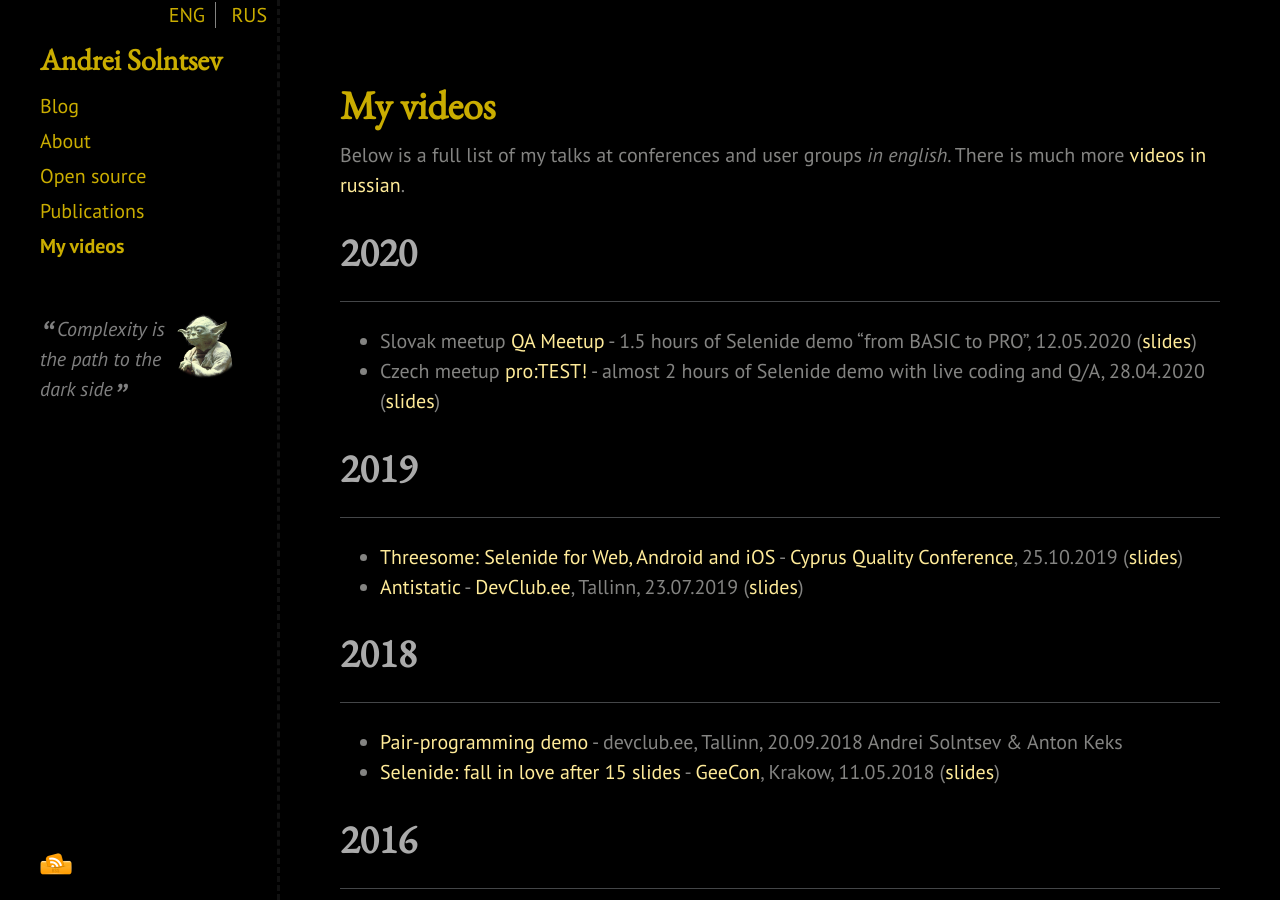
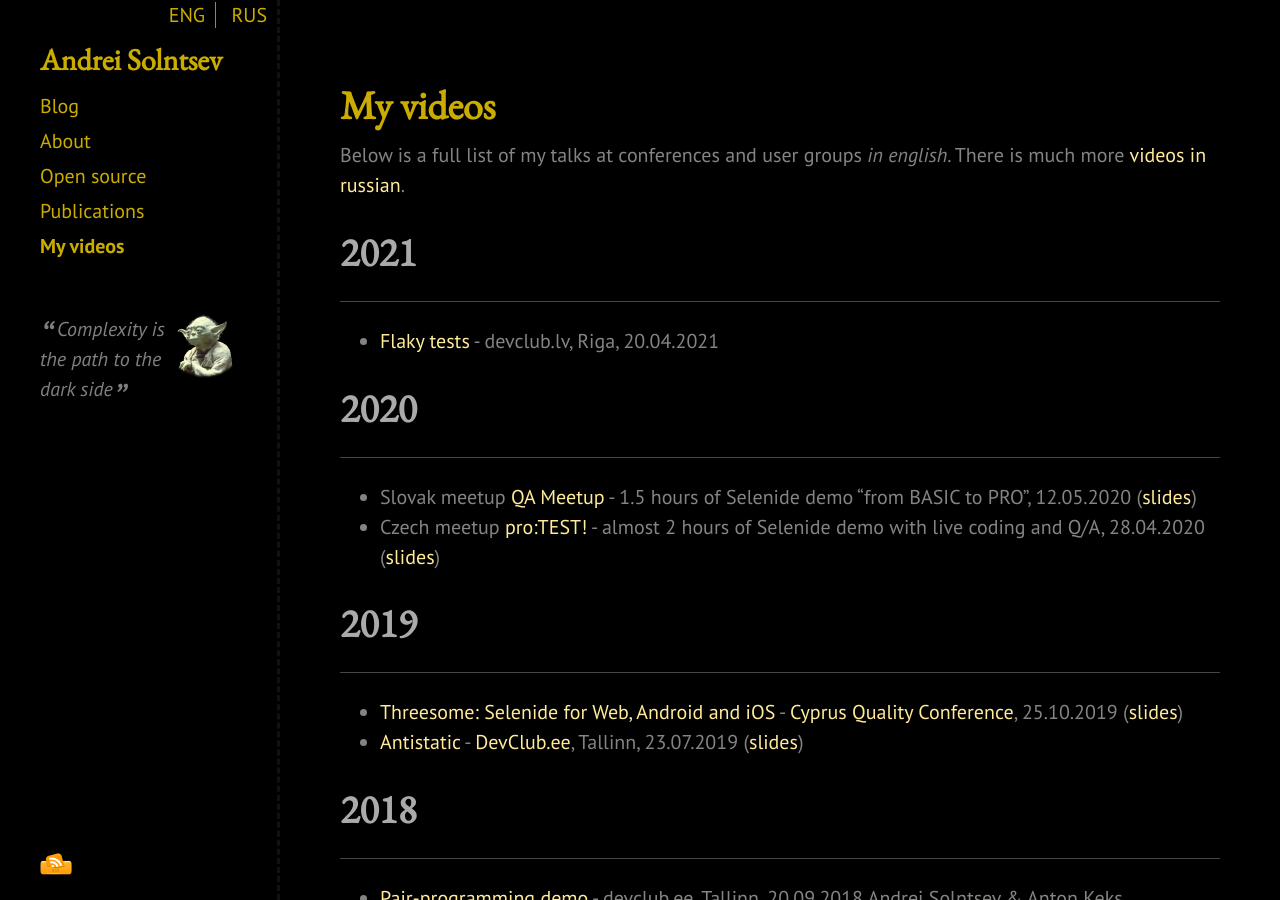
Before and after one commit to asolntsev/asolntsev.github.io, a Jekyll site: the page built from en/video.md, in a window 1280 px wide and 900 px high. Built offline with Jekyll 4.4.1, drawn with Linux system fonts in a browser that asks for light colours; nearby versions of some CDN libraries.

Commit message:
add "Flaky tests" video in English (devclub.lv)

```diff
--- a/en/video.md
+++ b/en/video.md
@@ -5,6 +5,10 @@ category: en
 ---
 
 Below is a full list of my talks at conferences and user groups _in english_. There is much more [videos in russian](/ru/video/).
+
+# 2021
+* * *
+* [Flaky tests](https://www.youtube.com/watch?v=2UvQT13rLes&ab_channel=DEVCLUBLV) - devclub.lv, Riga, 20.04.2021
 
 # 2020
 * * *
```
Also changed, not shown: ru/video.md (+1 -0 lines).
